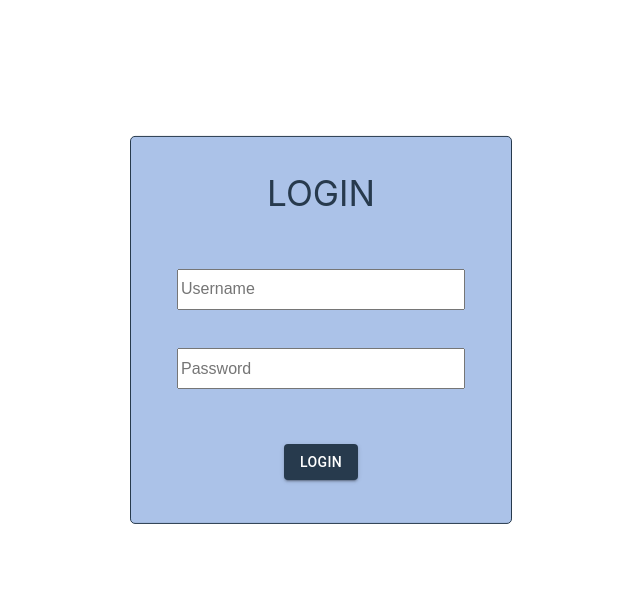
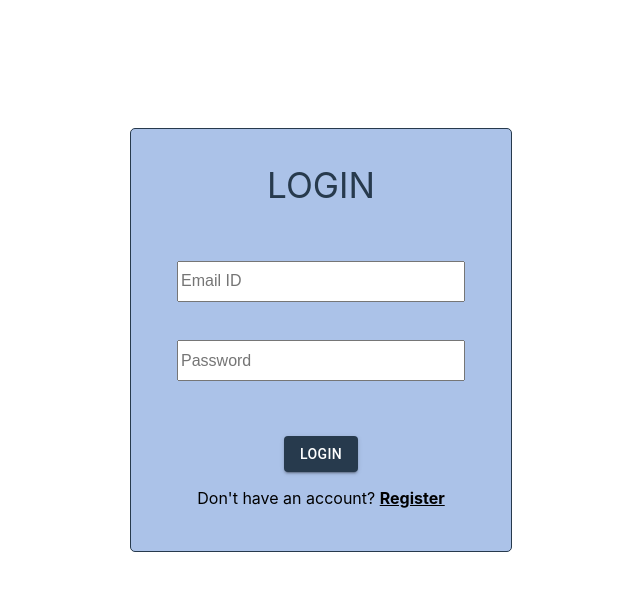
Before and after one commit to RishiDesai17/Video-Conference-and-Chat-App, a React (Create React App) app in the folder client/: page /login in a window 1280 px wide. Shown: the top 590 px of the page, without its empty margins (319-959 px from the left). Built offline with nearby package versions, Linux system fonts and the light colour scheme.

Commit message:
register UI and validations

```diff
--- a/client/package.json
+++ b/client/package.json
@@ -14,6 +14,7 @@
     "@types/react-router-dom": "^5.1.5",
     "@types/simple-peer": "^9.6.0",
     "@types/socket.io-client": "^1.4.33",
+    "axios": "^0.20.0",
     "query-string": "^6.13.1",
     "react": "^16.13.1",
     "react-dom": "^16.13.1",
--- a/client/src/components/Message.tsx
+++ b/client/src/components/Message.tsx
@@ -1,4 +1,4 @@
-import React from 'react';
+import React, { useMemo } from 'react';
 import './styles/Message.css';
 
 interface Message {
@@ -14,10 +14,14 @@ interface Props {
 const Message: React.FC<Props> = ({ chat, socketID }) => {
     const { sender, message } = chat
 
+    const sentByMe = useMemo(() => {
+        return socketID === sender
+    }, [])
+
     return(
-        <div className="messageContainer" id={socketID === sender ? "userMessage" : "recdMessage"}>
+        <div className="messageContainer" id={sentByMe ? "userMessage" : "recdMessage"}>
             <div id="messageContent">
-                <b>{sender}</b>
+                {!sentByMe && <b>{sender}</b>}
                 <p>{message}</p>
             </div>
         </div>
--- a/client/src/components/styles/Message.css
+++ b/client/src/components/styles/Message.css
@@ -1,7 +1,7 @@
 .messageContainer{
     max-width: 70%;
     min-width: 5%;
-    min-height: 20px;
+    min-height: 1.25rem;
     word-break: break-all;
     margin: 5px;
 }
--- a/client/src/views/Login.tsx
+++ b/client/src/views/Login.tsx
@@ -1,18 +1,46 @@
-import React from "react";
+import React, { useState, useRef, useCallback, MouseEvent } from "react";
 import { Button } from '@material-ui/core';
+import Register from "./Register";
 import "./styles/Login.css";
 
 const Login: React.FC = () => {
+    const [showLogin, setShowLogin] = useState<boolean>(true)
+    const emailRef = useRef<HTMLInputElement>(null)
+    const passwordRef = useRef<HTMLInputElement>(null)
+
+    const login = useCallback(async(e: MouseEvent) => {
+        e.preventDefault()
+        if(emailRef.current && passwordRef.current && emailRef.current?.value !== "" && passwordRef.current?.value !== ""){
+            const email = emailRef.current?.value
+            const password = passwordRef.current?.value
+
+        }
+        else{
+            alert("Please fill in both the fields")
+        }
+    }, [])
+
+    const switchHandler = useCallback((bool: boolean) => {
+        setShowLogin(bool)
+    }, [])
+
     return(
-        <div id="loginContainer">
-            <div id="innerLoginContainer">
-                <p id="loginTitle">LOGIN</p>
-                <input type="text" className="inputs" placeholder="Username" />
-                <input type="password" className="inputs" placeholder="Password" />
-                <Button variant="contained" color="inherit" id="loginButton">
-                    Login
-                </Button>
-            </div>
+        <div id="login-container">
+            {showLogin ?
+                <div id="inner-login-container">
+                    <p id="loginTitle">LOGIN</p>
+                    <form>
+                        <input type="text" className="inputs" placeholder="Email ID" ref={emailRef} />
+                        <input type="password" className="inputs" placeholder="Password" />
+                        <Button variant="contained" color="inherit" id="loginButton" onClick={(e) => login(e)}>
+                            Login
+                        </Button>
+                        <p id="login-register">Don't have an account? <b id="login-register-link" onClick={() => switchHandler(false)}>Register</b></p>
+                    </form>
+                </div>
+            :
+                <Register switchHandler={switchHandler} />
+            }
         </div>
     )
 }
--- /dev/null
+++ b/client/src/views/Register.tsx
@@ -0,0 +1,121 @@
+import React, { useRef, useCallback, MouseEvent } from "react";
+import { Button } from '@material-ui/core';
+import './styles/Register.css';
+
+interface Props {
+    switchHandler: (bool: boolean) => void
+}
+
+type Field = "name" | "email" | "password"
+
+const Signup: React.FC<Props> = ({ switchHandler }) => {
+    const nameRef = useRef<string>("")
+    const emailRef = useRef<string>("")
+    const passwordRef = useRef<string>("")
+
+    const register = useCallback(async(e: MouseEvent) => {
+        if(regexMatch("name", nameRef.current) && regexMatch("email", emailRef.current) && regexMatch("password", passwordRef.current)){
+
+        }
+        else{
+
+        }
+    }, [])
+
+    const regexMatch = (field: Field, val: string) => {
+        if(field === "name"){
+            const regex = /^(?!\s*$)[A-Za-z ]*$/
+            return val.trim().match(regex)
+        }
+        else if(field === "email") {
+            const regex = /^\w+([\.-]?\w+)*@\w+([\.-]?\w+)*(\.\w{2,3})+$/
+            return val.trim().match(regex)
+        }
+        else {
+            const regex = /^(?=.*\d)(?=.*[a-z])(?=.*[A-Z])(?=.*[^a-zA-Z0-9])(?!.*\s).{8,15}$/
+            return val.trim().match(regex)
+        }
+    }
+
+    const validation = (field: Field, val: string) => {
+        const input = document.getElementById(field+"-input")
+        if(field === "name") {
+            if(regexMatch(field, val)) {
+                document.getElementById("name-validation-message")?.classList.add('invisible')
+                input?.classList.remove('invalid')
+                input?.classList.remove('inputs-with-label')
+            }
+            else {
+                document.getElementById("name-validation-message")?.classList.remove('invisible')
+                input?.classList.add('invalid')
+                input?.classList.add('inputs-with-label')
+            }
+        }
+        else if(field === "email") {
+            if(regexMatch(field, val)) {
+                document.getElementById("email-validation-message")?.classList.add('invisible')
+                input?.classList.remove('invalid')
+                input?.classList.remove('inputs-with-label')
+            }
+            else {
+                document.getElementById("email-validation-message")?.classList.remove('invisible')
+                input?.classList.add('invalid')
+                input?.classList.add('inputs-with-label')
+            }
+        }
+        else {
+            if(regexMatch(field, val)) {
+                document.getElementById("password-validation-message")?.classList.add('invisible')
+                input?.classList.remove('invalid')
+                input?.classList.remove('inputs-with-label')
+            }
+            else {
+                document.getElementById("password-validation-message")?.classList.remove('invisible')
+                input?.classList.add('invalid')
+                input?.classList.add('inputs-with-label')
+            }
+        }
+    }
+
+    return(
+        <div id="inner-register-container">
+            <p id="registerTitle">REGISTER</p>
+            <form>
+                <div className="input-container">
+                    <input type="text" className="inputs" id="name-input" placeholder="Name" onChange={e => {
+                        nameRef.current = e.target.value
+                        validation("name", e.target.value)
+                    }} />
+                    <div>
+                        <label id="name-validation-message" className="validation-message invisible" htmlFor="name-input">Enter a valid name</label>
+                    </div>
+                </div>
+                <div className="input-container">
+                    <input type="text" className="inputs" id="email-input" placeholder="Email ID" onChange={e => {
+                        emailRef.current = e.target.value
+                        validation("email", e.target.value)
+                    }} />
+                    <div>
+                        <label id="email-validation-message" className="validation-message invisible" htmlFor="email-input">Enter a valid Email address</label>
+                    </div>
+                </div>
+                <div className="input-container">
+                    <input type="password" className="inputs" id="password-input" placeholder="Password" onChange={e => {
+                        passwordRef.current = e.target.value
+                        validation("password", e.target.value)
+                    }} />
+                    <ul id="password-validation-message" className="validation-message invisible">
+                        <li>Your password should be 8 to 15 characters long</li>
+                        <li>At least one number, one uppercase Letter, one lowercase Letter and one special character</li>
+                    </ul>
+                </div>
+                <Button variant="contained" color="inherit" id="register-button" onClick={e => register(e)}>
+                    Register
+                </Button>
+                <p id="login-register">Already have an account? <b id="login-register-link"onClick={() => switchHandler(true)}>Login</b></p>
+            </form>
+        </div>
+    )
+}
+
+export default Signup
--- a/client/src/views/styles/Login.css
+++ b/client/src/views/styles/Login.css
@@ -1,16 +1,21 @@
-#loginContainer {
+#login-container {
     display: flex;
     flex: 1;
     justify-content: center;
-    -ms-transform: translateY(35%);
-    transform: translateY(35%);
+    -ms-transform: translateY(16vh);
+    transform: translateY(16vh);
 }
 
-#innerLoginContainer {
+#inner-login-container {
     background-color: #abc2e8;
     border-radius: 5px;
     border: 1px solid #273a4d;
     width: 23.75rem;
+}
+
+#loginTitle {
+    color: #273a4d;
+    font-size: 2.2em;
 }
 
 .inputs {
@@ -24,16 +29,22 @@
     background-color: #273a4d;
     color: white;
     margin-top: 2.2rem;
+}
+
+#login-register {
     margin-bottom: 2.7rem;
 }
 
-#loginTitle {
-    color: #273a4d;
-    font-size: 2.2em;
+#login-register-link {
+    text-decoration: underline;
+    cursor: pointer;
 }
 
 @media screen and (max-width: 400px) {
-    #innerLoginContainer {
+    #inner-login-container {
         width: 90vw;
     }
+    .inputs{
+        width: 80%;
+    }
 }
--- /dev/null
+++ b/client/src/views/styles/Register.css
@@ -0,0 +1,42 @@
+#inner-register-container {
+    background-color: #FFCC99;
+    border-radius: 5px;
+    border: 1px solid #8B4513;
+    width: 23.75rem;
+    -ms-transform: translateY(-5.5vh);
+    transform: translateY(-5.5vh);
+}
+
+#registerTitle {
+    color: #8B4513;
+    font-size: 2.2em;
+}
+
+.inputs-with-label{
+    margin-bottom: 2px !important;
+}
+
+.invalid {
+    border: 1.5px solid red
+}
+
+.validation-message {
+    text-align: left;
+    color: red
+}
+
+.invisible {
+    display: none;
+}
+
+#register-button {
+    background-color: #8B4513;
+    color: white;
+    margin-top: 2.2rem;
+}
+
+@media screen and (max-width: 400px) {
+    #inner-register-container {
+        width: 90vw;
+    }
+}
```
Also changed, not shown: client/src/components/styles/Controls.css (+3 -25 lines), 1 other file (tests, documents, lock files or other folders).
